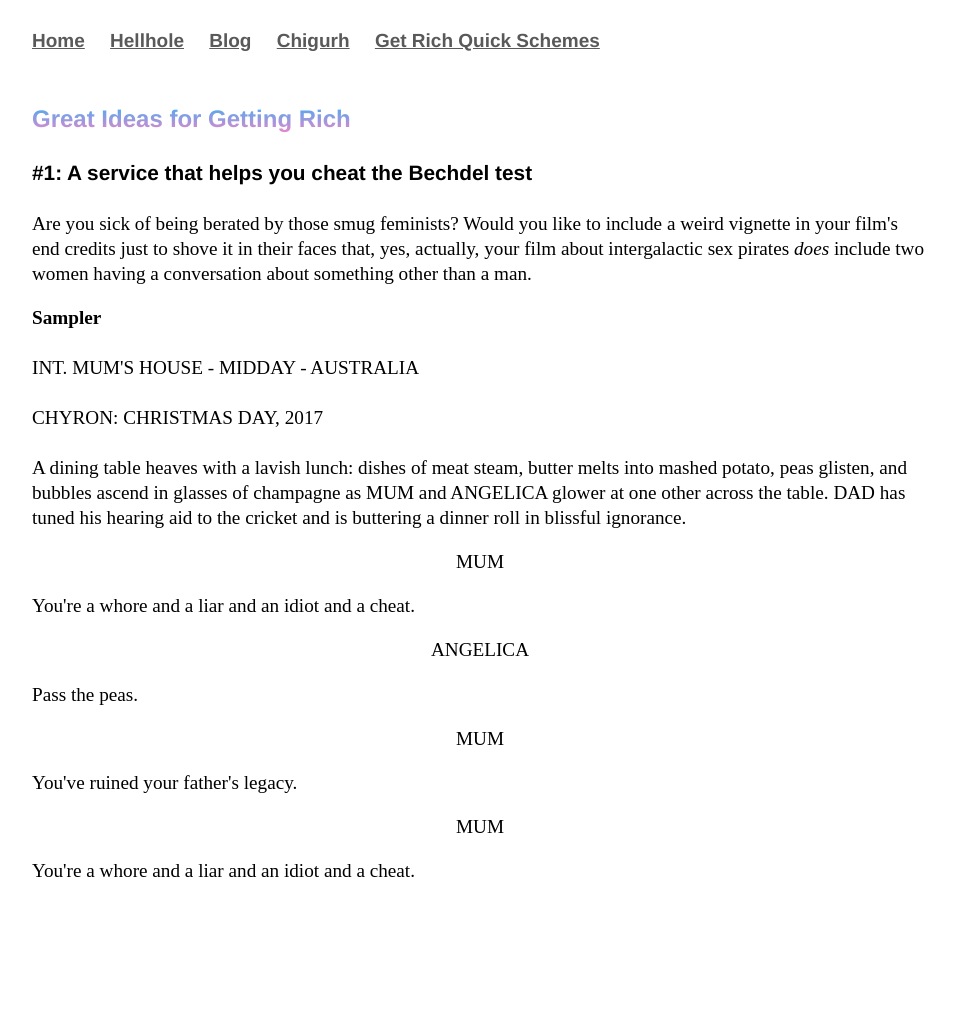
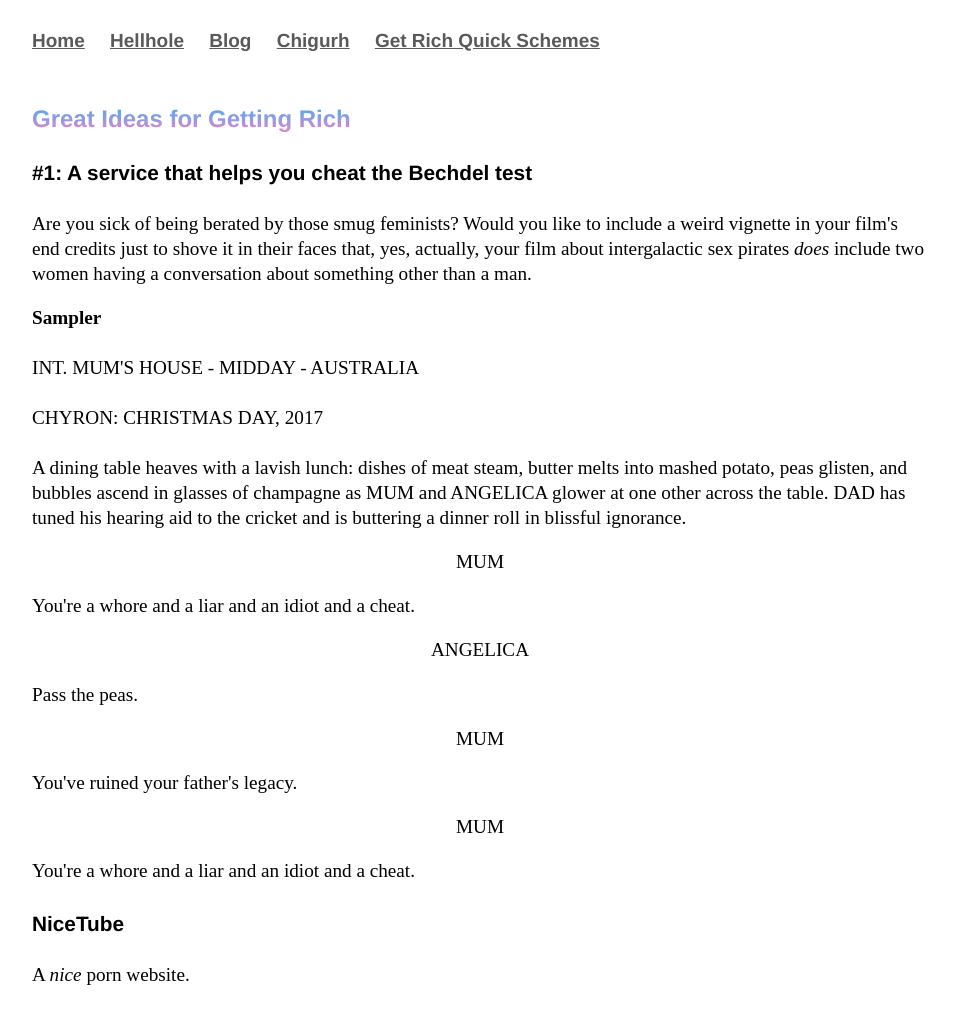
Before and after one commit to Pinelife/pinelife.github.io, a Jekyll site: the page schemes/index.html, which Jekyll copies as it is, in a window 1280 px wide. Shown: the whole page, without its empty margins (160-1115 px from the left). Built offline with Jekyll 4.4.1, drawn with Linux system fonts in a browser that asks for light colours; before the commit the page ends 914 px from its top, so only the background shows below that.

Commit message:
Update index.html

```diff
--- a/schemes/index.html
+++ b/schemes/index.html
@@ -59,4 +59,7 @@
 			<p>
 				You're a whore and a liar and an idiot and a cheat.
 			</p>
+
+			<h4>NiceTube</h4>
+			<p>A <i>nice</i> porn website. </p>
 </body>
```
